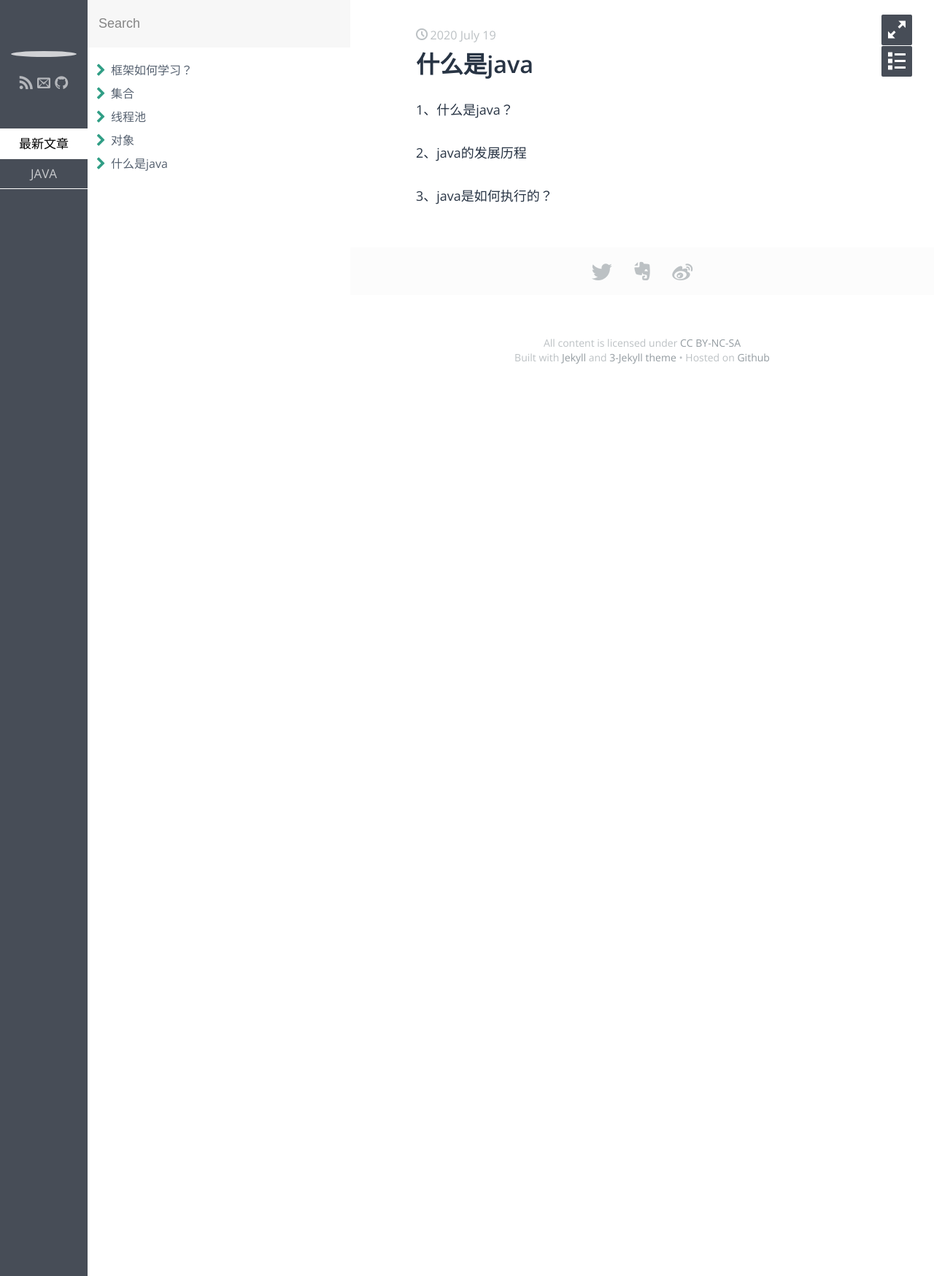
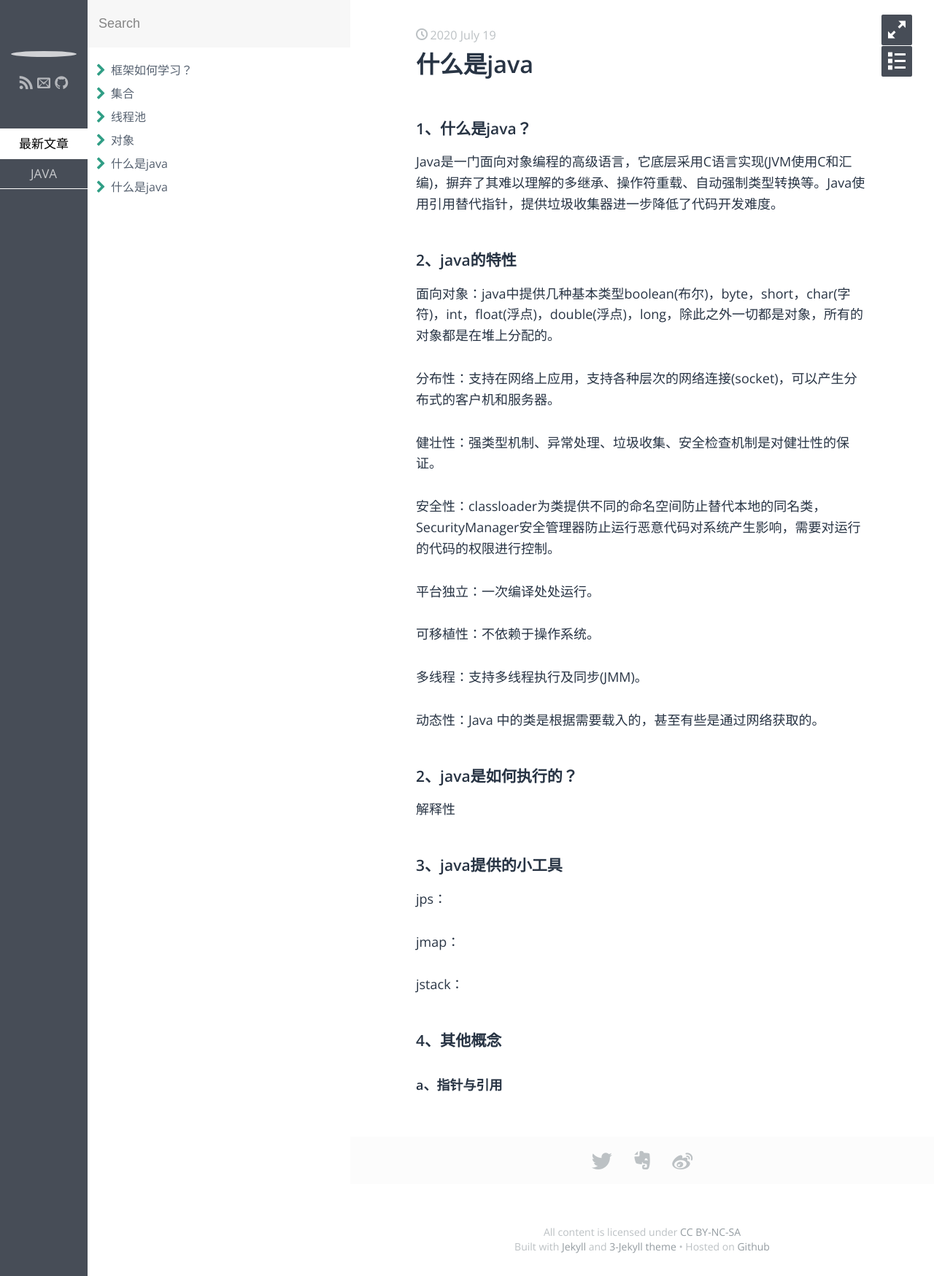
Before and after one commit to doubcrick/doubcrick.github.io, a Jekyll site: the page built from _posts/java/java/2020-07-19-java.md, in a window 1280 px wide. Shown: the whole page at 73% size. Built offline with Jekyll 4.4.1, drawn with Linux system fonts in a browser that asks for light colours; some web fonts are replaced.

Commit message:
2020/07/20 周一  0:22:02.34

```diff
--- a/_posts/java/java/2020-07-19-java.md
+++ b/_posts/java/java/2020-07-19-java.md
@@ -5,8 +5,42 @@ category: JAVA
 keywords: java
 ---
 
-1、什么是java？
+### 1、什么是java？
 
-2、java的发展历程
+Java是一门面向对象编程的高级语言，它底层采用C语言实现(JVM使用C和汇编)，摒弃了其难以理解的多继承、操作符重载、自动强制类型转换等。Java使用引用替代指针，提供垃圾收集器进一步降低了代码开发难度。
 
-3、java是如何执行的？
+### 2、java的特性
+
+面向对象：java中提供几种基本类型boolean(布尔)，byte，short，char(字符)，int，float(浮点)，double(浮点)，long，除此之外一切都是对象，所有的对象都是在堆上分配的。
+
+分布性：支持在网络上应用，支持各种层次的网络连接(socket)，可以产生分布式的客户机和服务器。
+
+健壮性：强类型机制、异常处理、垃圾收集、安全检查机制是对健壮性的保证。
+
+安全性：classloader为类提供不同的命名空间防止替代本地的同名类，SecurityManager安全管理器防止运行恶意代码对系统产生影响，需要对运行的代码的权限进行控制。
+
+平台独立：一次编译处处运行。
+
+可移植性：不依赖于操作系统。
+
+多线程：支持多线程执行及同步(JMM)。
+
+动态性：Java 中的类是根据需要载入的，甚至有些是通过网络获取的。
+
+### 2、java是如何执行的？
+
+解释性
+
+### 3、java提供的小工具
+
+jps：
+
+jmap：
+
+jstack：
+
+
+
+### 4、其他概念
+
+#### a、指针与引用
```
Also changed, not shown: _posts/java/java/2020-07-19-实例化对象.md (added, +16 -0 lines).
